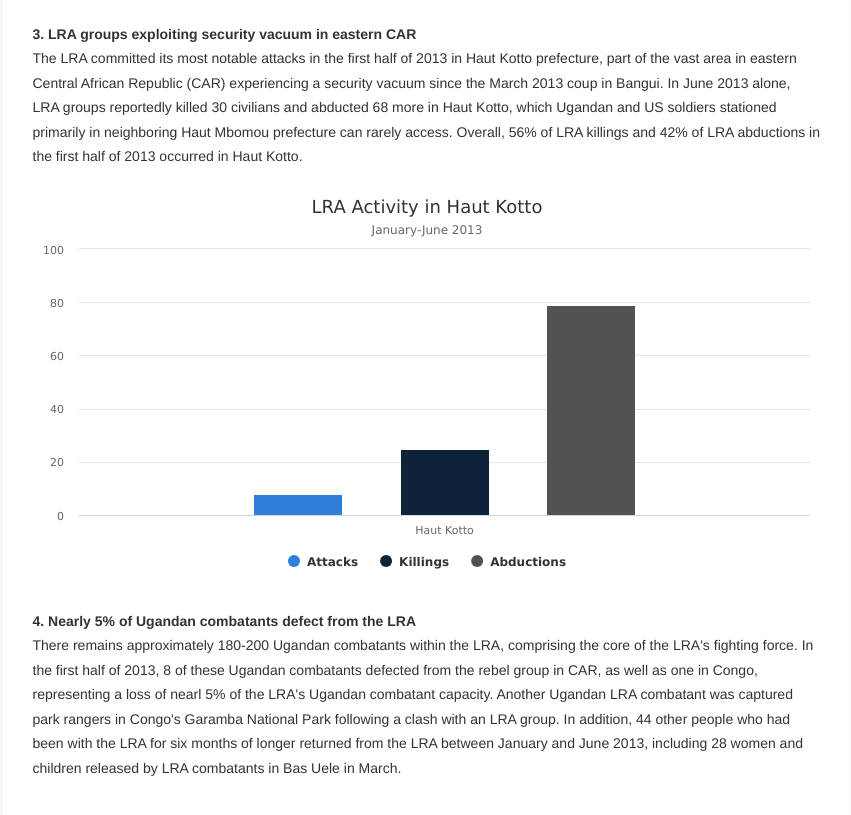
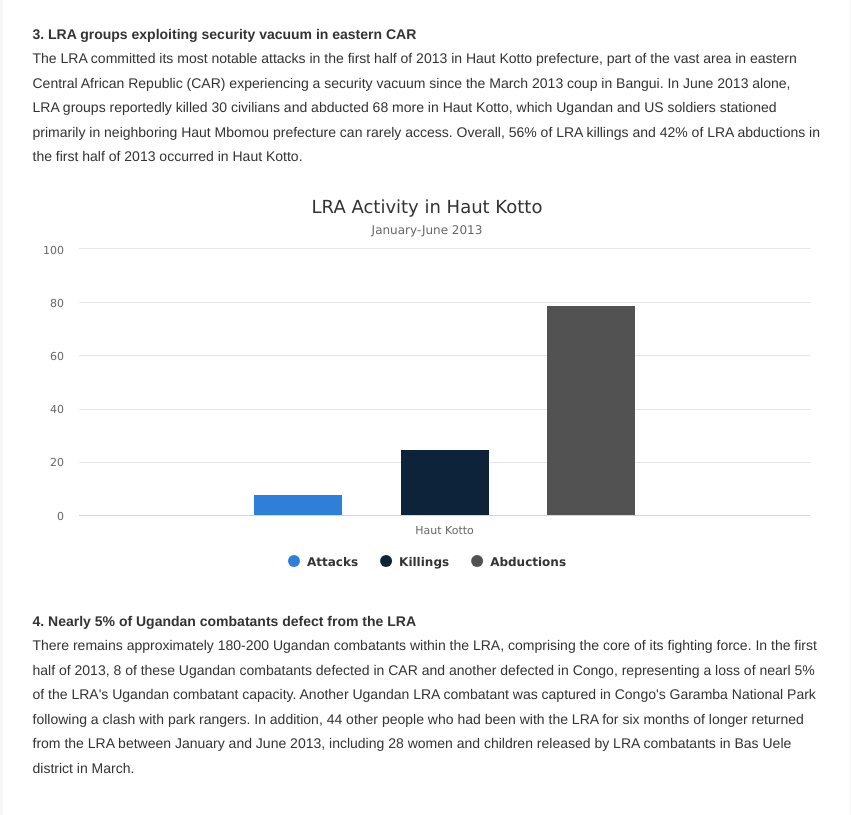
Before and after one commit to theresolve/reports, a Jekyll site: the page built from _posts/midyear-2013/2013-06-30-executive-summary.html, in a window 1280 px wide and 900 px high, scrolled down 1313 px. Shown: the top 815 px of the window, without its empty margins (360-1211 px from the left). Built offline with Jekyll 4.4.1, drawn with Linux system fonts in a browser that asks for light colours; Markdown is read by kramdown in place of the engine named in the settings; comment, search, counter and statistics services are not loaded.

Commit message:
Updated 2013-06-30-executive-summary.html

```diff
--- a/_posts/midyear-2013/2013-06-30-executive-summary.html
+++ b/_posts/midyear-2013/2013-06-30-executive-summary.html
@@ -26,5 +26,5 @@ category: "midyear-2013"
   <div id="executive-summary-visual-3" class="visual"></div>
 
   <b>4. Nearly 5% of Ugandan combatants defect from the LRA</b> <br />
-  <p> There remains approximately 180-200 Ugandan combatants within the LRA, comprising the core of the LRA's fighting force. In the first half of 2013, 8 of these Ugandan combatants defected from the rebel group in CAR, as well as one in Congo, representing a loss of nearl 5% of the LRA's Ugandan combatant capacity. Another Ugandan LRA combatant was captured park rangers in Congo's Garamba National Park following a clash with an LRA group. In addition, 44 other people who had been with the LRA for six months of longer returned from the LRA between January and June 2013, including 28 women and children released by LRA combatants in Bas Uele in March.<p/>
+  <p> There remains approximately 180-200 Ugandan combatants within the LRA, comprising the core of its fighting force. In the first half of 2013, 8 of these Ugandan combatants defected in CAR and another defected in Congo, representing a loss of nearl 5% of the LRA's Ugandan combatant capacity. Another Ugandan LRA combatant was captured in Congo's Garamba National Park following a clash with park rangers. In addition, 44 other people who had been with the LRA for six months of longer returned from the LRA between January and June 2013, including 28 women and children released by LRA combatants in Bas Uele district in March.<p/>
   </div>
```
